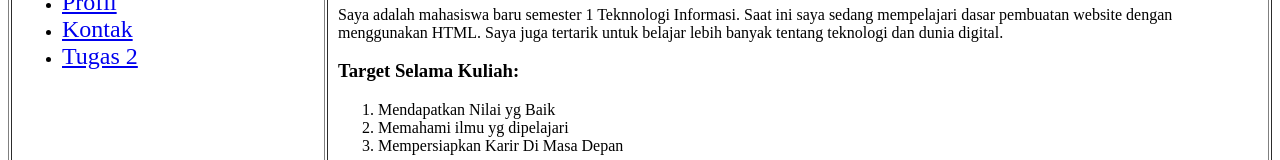
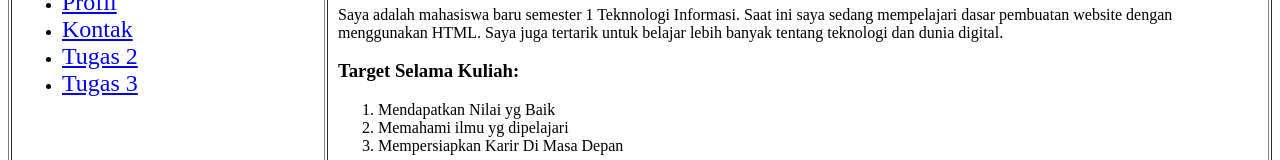
Before and after one commit to bennydavids07/tugas1-individu-prowebb, a plain HTML site: page index.html in a window 1280 px wide. Shown: the part 532-692 px from the top of the page. Drawn offline with Linux system fonts and the light colour scheme.

Commit message:
Add 'Tugas 3' link to sidebar menu
Added a new link for 'Tugas 3' in the sidebar menu.

```diff
--- a/index.html
+++ b/index.html
@@ -40,6 +40,7 @@
                     <li><a href="#profil" style="font-size:24px;">Profil</a></li>
                     <li><a href="#kontak" style="font-size:24px;">Kontak</a></li>
                     <li><a href="tugas2.html" style="font-size:24px;">Tugas 2</a></li>
+                    <li><a href="tugas3.html" style="font-size:24px;">Tugas 3</a></li>
                 </ul>
             </td>
 
```
